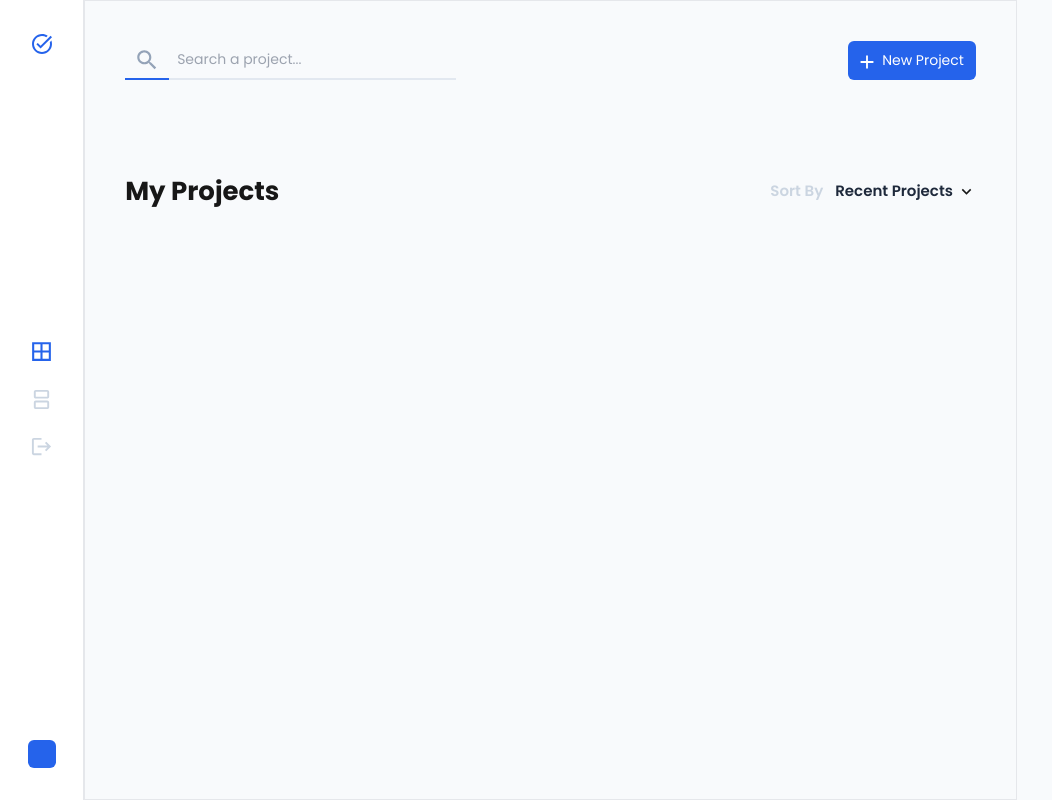
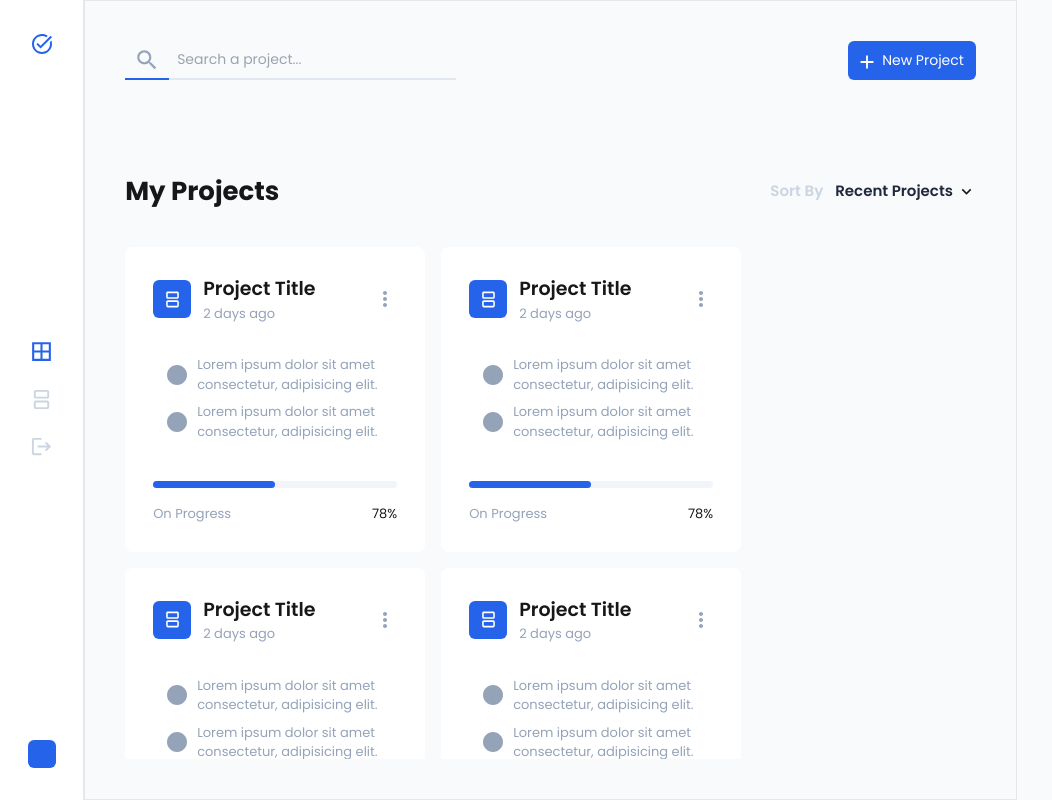
Before and after one commit to Briankurtish/Project-Manager-Platform-with-Next-JS-and-React, a Next.js app: page / in a window 1280 px wide. Shown: the whole page, without its empty margins (0-1052 px from the left). Built offline with nearby package versions, Linux system fonts and the light colour scheme.

Commit message:
update on ProjectCard

```diff
--- a/app/Pages/AllProjects/AllProjects.tsx
+++ b/app/Pages/AllProjects/AllProjects.tsx
@@ -1,6 +1,7 @@
 import React from "react";
 import ProjectsHeader from "./Components/ProjectsHeader";
 import ProjectsSubHeader from "./Components/ProjectsSubHeader";
+import AllProjectsSection from "./Components/AllProjectsSection";
 
 const AllProjects = () => {
   return (
@@ -16,6 +17,7 @@
         <ProjectsHeader />
         {/* My Projects Title and the add button */}
         <ProjectsSubHeader />
+        <AllProjectsSection />
       </div>
     );
   }
--- a/app/Pages/AllProjects/Components/AllProjectsSection.tsx
+++ b/app/Pages/AllProjects/Components/AllProjectsSection.tsx
@@ -1,8 +1,13 @@
 import React from "react";
+import SingleProjectCard from "./SingleProjectCard";
 
 const AllProjectsSection = () => {
   return (
     <ul className="h-[78%] overflow-auto flex gap-4 flex-wrap mt-6">
+      <SingleProjectCard />
+      <SingleProjectCard />
+      <SingleProjectCard />
+      <SingleProjectCard />
       <SingleProjectCard />
     </ul>
   );
--- a/app/Pages/AllProjects/Components/SingleProjectCard.tsx
+++ b/app/Pages/AllProjects/Components/SingleProjectCard.tsx
@@ -1,7 +1,74 @@
+import { Circle, MoreVert, Splitscreen } from "@mui/icons-material";
 import React from "react";
 
 const SingleProjectCard = () => {
-  return <div>SingleProjectCard</div>;
+  return (
+    <li className="w-[300px] flex flex-col gap-8 rounded-lg p-7 bg-white">
+      <ProjectCardHeader />
+      <ProjectCardBody />
+      <ProjectCardFooter />
+    </li>
+  );
+
+  function ProjectCardHeader() {
+    return (
+      <div className="flex justify-between items-center">
+        {/* Title and Icon */}
+        <div className="flex gap-3 items-center">
+          {/* project Icon */}
+          <div className="bg-blue-600 flex justify-center items-center w-[38px] h-[38px] rounded-md">
+            <Splitscreen className="text-white" sx={{ fontSize: "19px" }} />
+          </div>
+          {/* Project Title */}
+          <div className="flex flex-col">
+            <span className="font-semibold text-[19px]">Project Title</span>
+            <span className="text-slate-400 text-[13px]">2 days ago</span>
+          </div>
+          {/* Progress Bar */}
+        </div>
+
+        {/* More Options */}
+        <div>
+          <MoreVert className="text-slate-400 text-[19px] cursor-pointer" />
+        </div>
+      </div>
+    );
+  }
+
+  function ProjectCardBody() {
+    return (
+      <ul className="text-slate-400 text-[13px] flex flex-col gap-2 ml-3">
+        <li className="flex gap-2 items-center">
+          <Circle className="text-[8px]" />
+          <span>Lorem ipsum dolor sit amet consectetur, adipisicing elit.</span>
+        </li>
+
+        <li className="flex gap-2 items-center">
+          <Circle className="text-[8px]" />
+          <span>Lorem ipsum dolor sit amet consectetur, adipisicing elit.</span>
+        </li>
+      </ul>
+    );
+  }
+
+  function ProjectCardFooter() {
+    return (
+      <div className="flex gap-4 flex-col mt-2">
+        <div className="text-[12px] gap-3 items-center flex w-full">
+          <div className="w-full h-[7px] rounded-xl bg-slate-100 overflow-hidden">
+            <div className="w-1/2 bg-blue-600 h-full rounded-r-xl"></div>
+          </div>
+        </div>
+        <div className="flex justify-between">
+          <p className="text-[13px] text-slate-400">On Progress</p>
+          <div className="flex gap-1 text-[13px]">
+            {/* List Icon */}
+            <p>78%</p>
+          </div>
+        </div>
+      </div>
+    );
+  }
 };
 
 export default SingleProjectCard;
```
